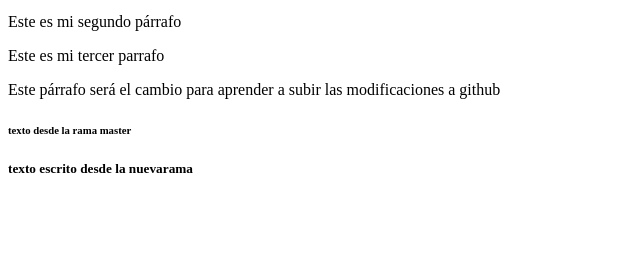
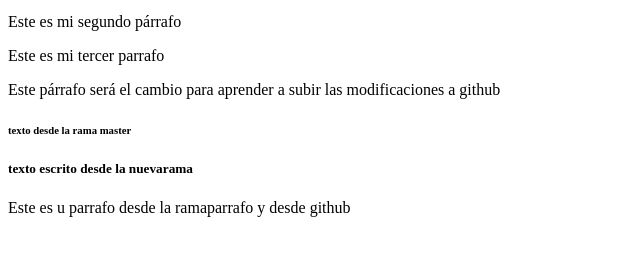
Before and after one commit to anaformacion/proyectogit, a plain HTML site: page index.html in a window 1280 px wide. Shown: the part 101-356 px from the top of the page, without its empty margins (0-640 px from the left). Drawn offline with Linux system fonts and the light colour scheme.

Commit message:
agregando texto desde la ramaparrafo

```diff
--- a/index.html
+++ b/index.html
@@ -23,6 +23,8 @@
     <h6>texto desde la rama master</h6>
     <h5>texto escrito desde la nuevarama</h5>
 
+    <p>Este es u parrafo desde la ramaparrafo y desde github</p>
+
 
 </body>
 </html>
```
